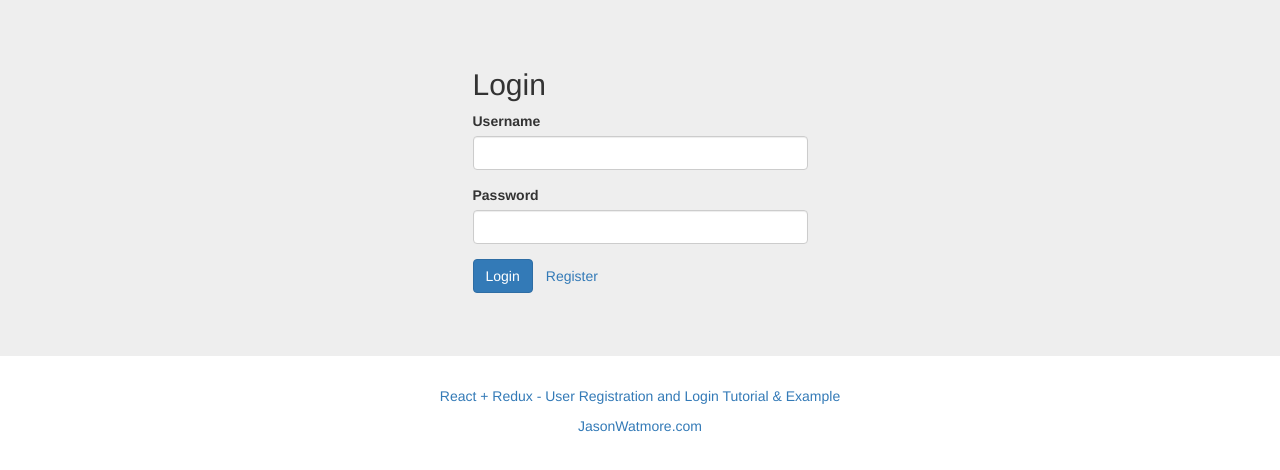
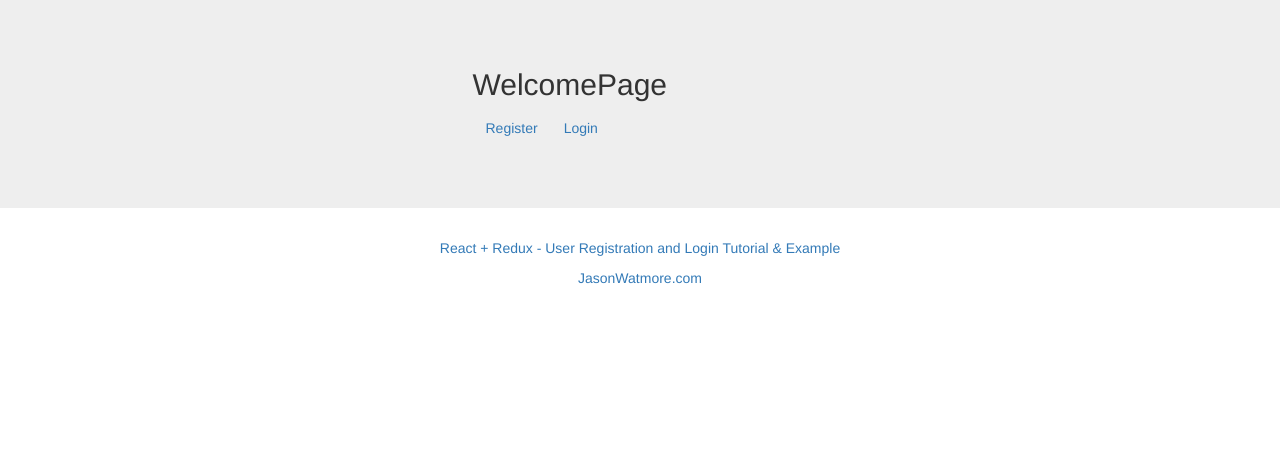
Before and after one commit to saddam1997/react-redux, a React app: page / in a window 1280 px wide. Before the commit this address led to /login. Shown: the top 470 px of the page. Built offline with nearby package versions, Linux system fonts and the light colour scheme.

Commit message:
save change

```diff
--- a/src/App/App.jsx
+++ b/src/App/App.jsx
@@ -6,6 +6,7 @@ import { history } from '../_helpers';
 import { alertActions } from '../_actions';
 import { PrivateRoute } from '../_components';
 import { HomePage } from '../HomePage';
+import { WelcomePage } from '../WelcomePage';
 import { DashboardPage } from '../DashboardPage';
 import { LoginPage } from '../LoginPage';
 import { RegisterPage } from '../RegisterPage';
@@ -32,10 +33,10 @@ class App extends React.Component {
                         }
                         <Router history={history}>
                             <div>
-                                <PrivateRoute exact path="/" component={HomePage} />
-                                <PrivateRoute exact path="/dashboard" component={DashboardPage} />
+                                <Route exact path="/" component={WelcomePage} />
                                 <Route path="/login" component={LoginPage} />
                                 <Route path="/register" component={RegisterPage} />
+                                <PrivateRoute exact path="/dashboard" component={DashboardPage} />
                             </div>
                         </Router>
                     </div>
--- /dev/null
+++ b/src/WelcomePage/WelcomePage.jsx
@@ -0,0 +1,65 @@
+import React from 'react';
+import { Link } from 'react-router-dom';
+import { connect } from 'react-redux';
+
+import { userActions } from '../_actions';
+
+class WelcomePage extends React.Component {
+    constructor(props) {
+        super(props);
+
+        // reset login status
+        this.props.dispatch(userActions.logout());
+
+        this.state = {
+            username: '',
+            password: '',
+            submitted: false
+        };
+
+        this.handleChange = this.handleChange.bind(this);
+        this.handleSubmit = this.handleSubmit.bind(this);
+    }
+
+    handleChange(e) {
+        const { name, value } = e.target;
+        this.setState({ [name]: value });
+    }
+
+    handleSubmit(e) {
+        e.preventDefault();
+
+        this.setState({ submitted: true });
+        const { username, password } = this.state;
+        const { dispatch } = this.props;
+        if (username && password) {
+            dispatch(userActions.login(username, password));
+        }
+    }
+
+    render() {
+        const { loggingIn } = this.props;
+        const { username, password, submitted } = this.state;
+        return (
+            <div className="col-md-6 col-md-offset-3">
+                <h2>WelcomePage</h2>
+                <form name="form" onSubmit={this.handleSubmit}>
+                    <div className="form-group">
+                        <Link to="/register" className="btn btn-link">Register</Link>
+                        <Link to="/login" className="btn btn-link">Login</Link>
+                    </div>
+                </form>
+            </div>
+        );
+    }
+}
+
+function mapStateToProps(state) {
+    const { loggingIn } = state.authentication;
+    return {
+        loggingIn
+    };
+}
+
+const connectedWelcomePage = connect(mapStateToProps)(WelcomePage);
+export { connectedWelcomePage as WelcomePage };
--- /dev/null
+++ b/src/WelcomePage/index.js
@@ -0,0 +1 @@
+export * from './WelcomePage';
--- a/src/_actions/user.actions.js
+++ b/src/_actions/user.actions.js
@@ -19,7 +19,7 @@ function login(username, password) {
             .then(
                 user => {
                     dispatch(success(user));
-                    history.push('/');
+                    history.push('/dashboard');
                 },
                 error => {
                     dispatch(failure(error.toString()));
```
